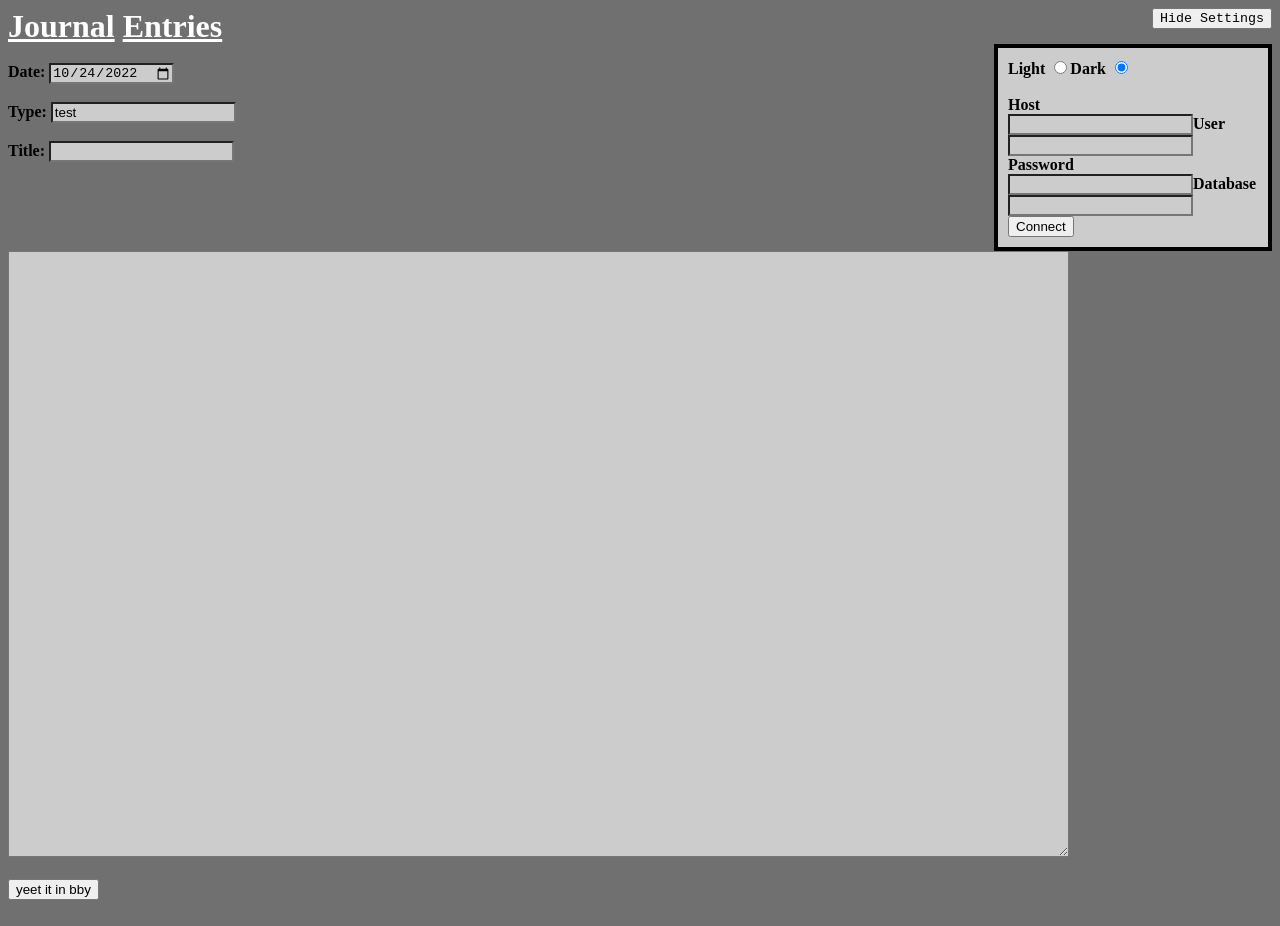
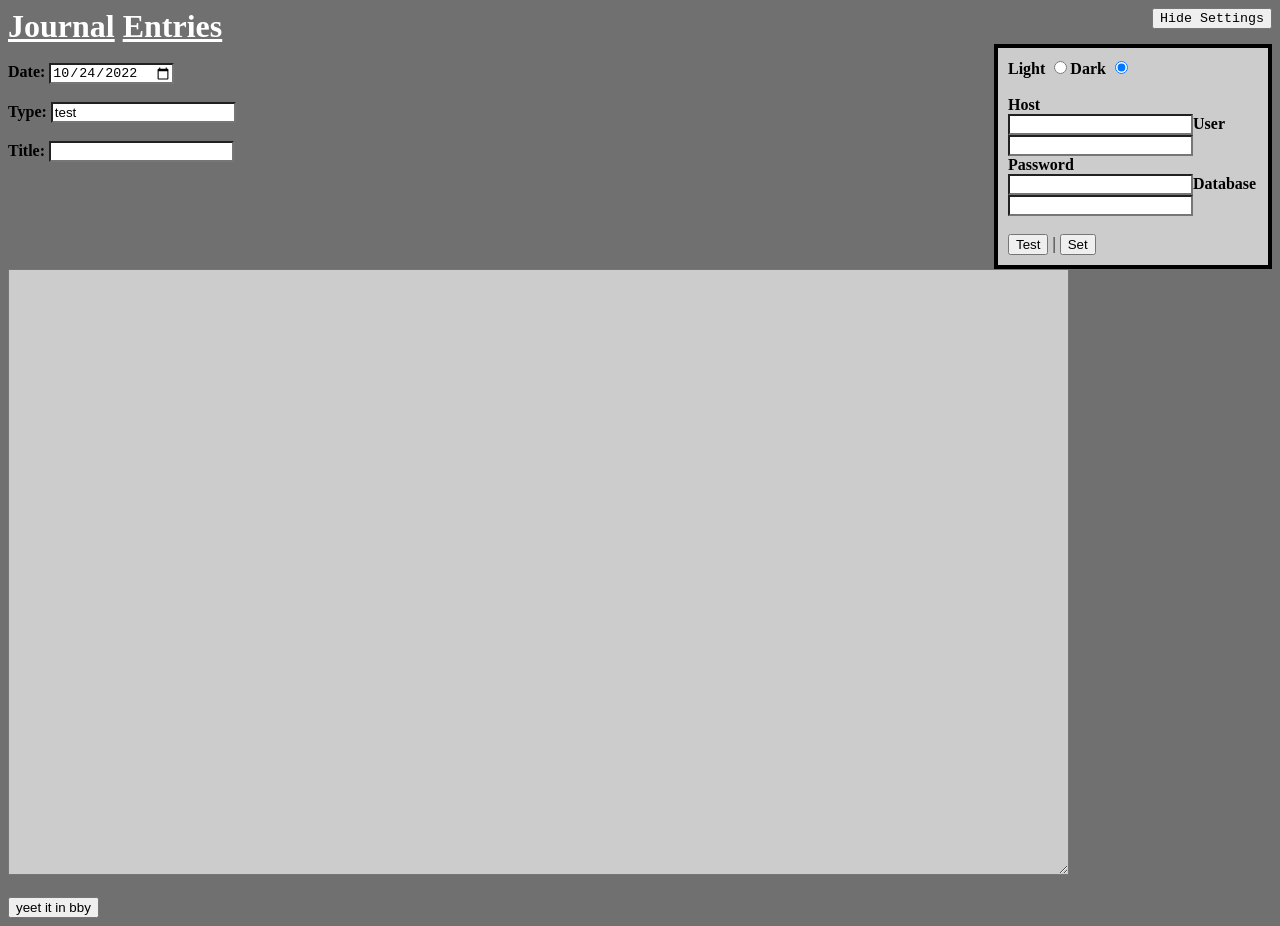
Before and after one commit to Flixnore/journal-mern, a React (Create React App) app in the folder frontend/: page / in a window 1280 px wide. Both pictures are taken after a click on the button "Show Settings". Built offline with nearby package versions, Linux system fonts and the light colour scheme; no server answers.

Commit message:
Create SettingsPanel component

```diff
--- a/frontend/src/components/navbar/SettingsPanel.css
+++ b/frontend/src/components/navbar/SettingsPanel.css
@@ -9,3 +9,7 @@
 label {
   color: black;
 }
+
+input {
+  background-color: white;
+}
--- a/frontend/src/components/navbar/SettingsPanel.js
+++ b/frontend/src/components/navbar/SettingsPanel.js
@@ -1,6 +1,28 @@
+import { useState, useEffect } from "react";
+import { getSettings } from "../../util";
 import "./SettingsPanel.css";
 
 function SettingsPanel() {
+  const [loading, setLoading] = useState(true);
+  const [host, setHost] = useState("");
+  const [user, setUser] = useState("");
+  const [password, setPassword] = useState("");
+  const [db, setDb] = useState("");
+
+
+  useEffect(() => {
+    getSettings().then((data) => {
+      console.log(data)
+      setHost(data.host);
+      setUser(data.user);
+      setPassword(data.password);
+      setDb(data.database);
+    }).catch((err) => {
+      console.log(err);
+    }).finally(() => {
+      setLoading(false);
+    })
+  } , [loading]);
   return (
     <div className="panel">
       {/* display two radio buttons for theme */}
@@ -12,15 +34,23 @@ function SettingsPanel() {
       </div>
       <br />
       <div className="connectionInputs">
-        <label htmlFor="hostInput">Host</label><br />
-        <input type="text" id="hostInput" />
-        <label htmlFor="userInput">User</label><br />
-        <input type="text" id="userInput" />
-        <label htmlFor="passwordInput">Password</label><br />
-        <input type="text" id="passwordInput" />
-        <label htmlFor="databaseInput">Database</label><br />
-        <input type="text" id="dbInput" />
-        <button className="connect">Connect</button>
+        <label htmlFor="hostInput">Host</label>
+        <br />
+        <input type="text" id="hostInput" value={host} />
+        <label htmlFor="userInput">User</label>
+        <br />
+        <input type="text" id="userInput" value={user} />
+        <label htmlFor="passwordInput">Password</label>
+        <br />
+        <input type="text" id="passwordInput" value={password} />
+        <label htmlFor="databaseInput">Database</label>
+        <br />
+        <input type="text" id="dbInput" value={db} />
+        <br />
+        <br />
+      </div>
+      <div>
+        <button>Test</button> | <button>Set</button>
       </div>
     </div>
   );
```
